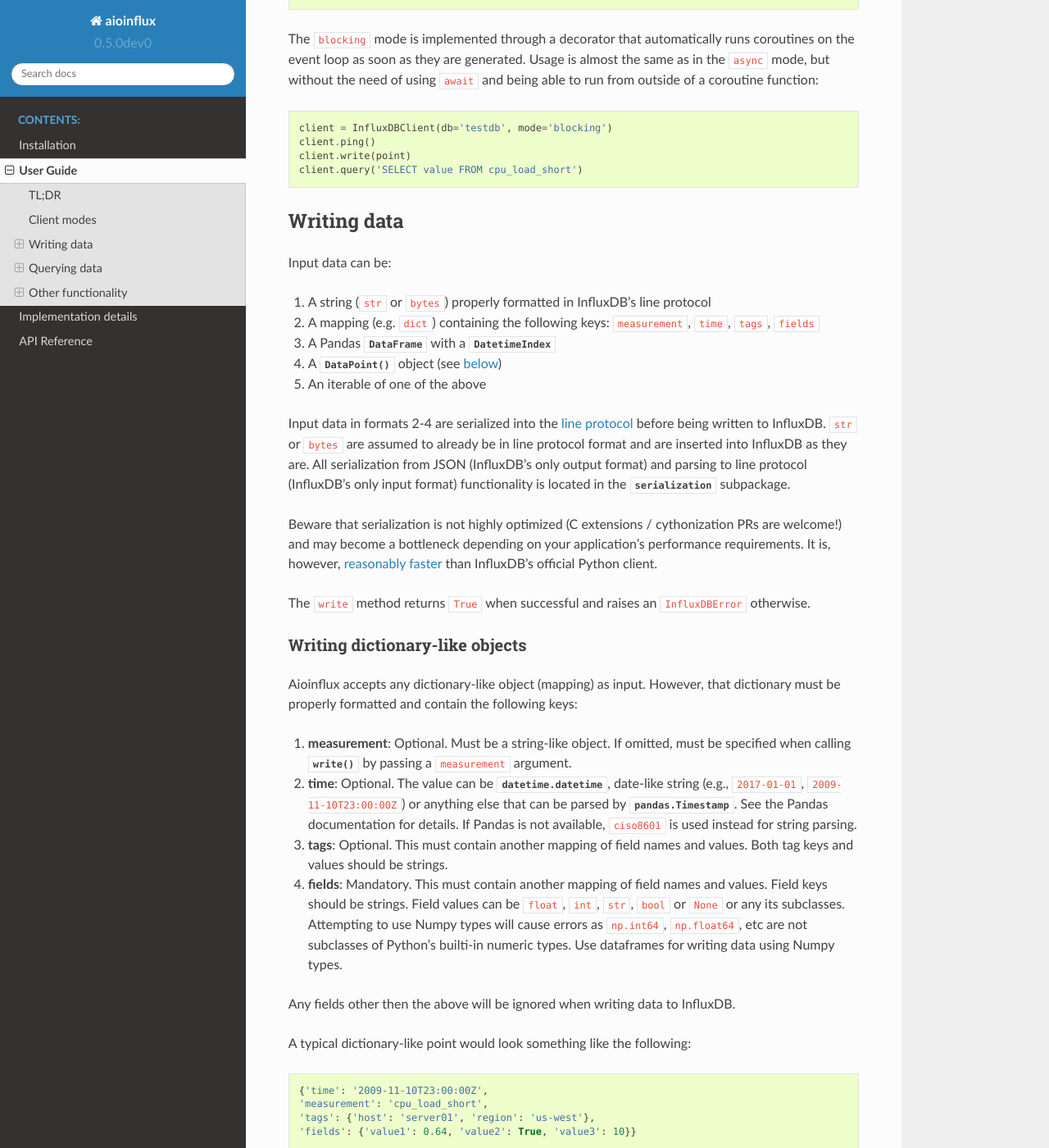
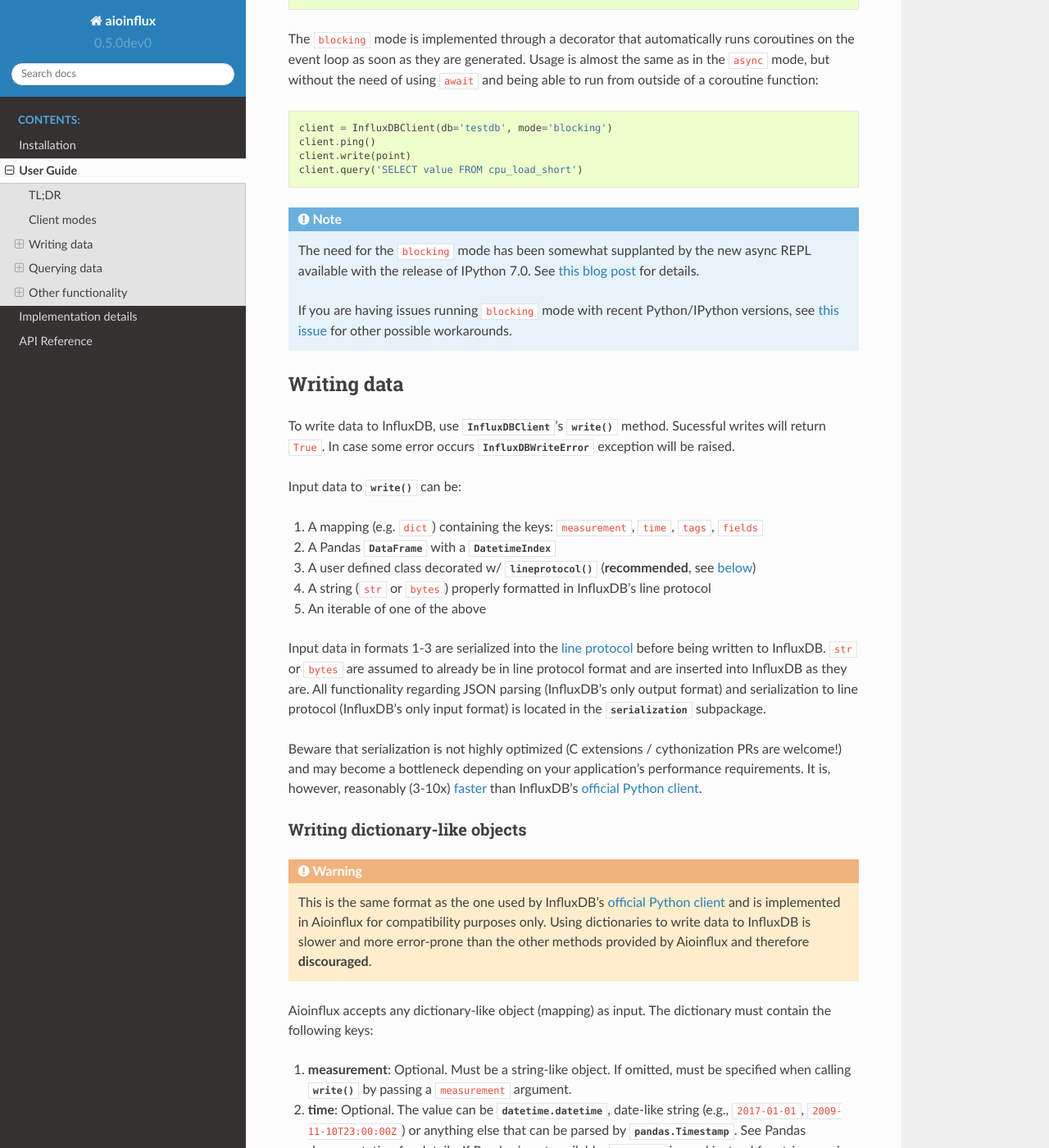
Before and after one commit to gusutabopb/aioinflux, a Sphinx documentation site: the page built from docs/usage.rst, in a window 1280 px wide and 1400 px high, scrolled down 876 px. Shown: the whole window at 82% size. Built offline with Sphinx 7.4.7 and the Read the Docs theme 2.0.0, drawn with Linux system fonts in a browser that asks for light colours; some of the changed text lies outside the part shown.

Commit message:
Update docs

```diff
--- a/docs/api.rst
+++ b/docs/api.rst
@@ -26,7 +26,4 @@
 .. autofunction:: aioinflux.serialization.common.escape
 .. autofunction:: aioinflux.serialization.dataframe.serialize
 .. autofunction:: aioinflux.serialization.dataframe.parse
-.. autoclass:: aioinflux.serialization.datapoint.DataPoint
-   :members:
-.. autoclass:: aioinflux.serialization.datapoint.InfluxType
-.. autofunction:: aioinflux.serialization.datapoint.datapoint
+.. autofunction:: aioinflux.serialization.usertype.lineprotocol
--- a/docs/usage.rst
+++ b/docs/usage.rst
@@ -55,39 +55,56 @@
     client.write(point)
     client.query('SELECT value FROM cpu_load_short')
 
+.. note::
+
+    The need for the ``blocking`` mode has been somewhat supplanted
+    by the new async REPL available with the release of IPython 7.0.
+    See `this blog post <https://blog.jupyter.org/ipython-7-0-async-repl-a35ce050f7f7>`__ for details.
+
+    If you are having issues running ``blocking`` mode with recent Python/IPython versions,
+    see `this issue <https://github.com/gusutabopb/aioinflux/issues/17>`__ for other possible workarounds.
 
 Writing data
 ------------
 
-Input data can be:
+To write data to InfluxDB, use :class:`~aioinflux.client.InfluxDBClient`'s
+:meth:`~aioinflux.client.InfluxDBClient.write` method.
+Sucessful writes will return ``True``. In case some error occurs :class:`~aioinflux.client.InfluxDBWriteError`
+exception will be raised.
 
-1. A string (``str`` or ``bytes``) properly formatted in InfluxDB's line protocol
-2. A mapping (e.g. ``dict``) containing the following keys: ``measurement``, ``time``, ``tags``, ``fields``
-3. A Pandas :class:`~pandas.DataFrame` with a :class:`~pandas.DatetimeIndex`
-4. A :func:`~aioinflux.serialization.datapoint.DataPoint` object (see `below <#writing-datapoint-objects>`__)
+Input data to :meth:`~aioinflux.client.InfluxDBClient.write` can be:
+
+1. A mapping (e.g. ``dict``) containing the keys: ``measurement``, ``time``, ``tags``, ``fields``
+2. A Pandas :class:`~pandas.DataFrame` with a :class:`~pandas.DatetimeIndex`
+3. A user defined class decorated w/ :func:`~aioinflux.serialization.usertype.lineprotocol` (**recommended**, see `below <#writing-user-defined-class-objects>`__)
+4. A string (``str`` or ``bytes``) properly formatted in InfluxDB's line protocol
 5. An iterable of one of the above
 
-Input data in formats 2-4 are serialized into the `line protocol`_ before being written to InfluxDB.
+Input data in formats 1-3 are serialized into the `line protocol`_ before being written to InfluxDB.
 ``str`` or ``bytes`` are assumed to already be in line protocol format and are inserted into InfluxDB as they are.
-All serialization from JSON (InfluxDB's only output format) and parsing to line protocol
-(InfluxDB's only input format) functionality is located in the :mod:`~aioinflux.serialization` subpackage.
+All functionality regarding JSON parsing (InfluxDB's only output format) and serialization to line protocol
+(InfluxDB's only input format) is located in the :mod:`~aioinflux.serialization` subpackage.
 
 Beware that serialization is not highly optimized (C extensions / cythonization PRs are welcome!) and may become
 a bottleneck depending on your application's performance requirements.
-It is, however, `reasonably faster`_ than InfluxDB's official Python client.
+It is, however, reasonably (3-10x) `faster`_ than InfluxDB's `official Python client`_.
 
-The ``write`` method returns ``True`` when successful and raises an
-``InfluxDBError`` otherwise.
-
+.. _`official Python client`: https://github.com/influxdata/influxdb-python
 .. _`line protocol`: https://docs.influxdata.com/influxdb/latest/write_protocols/line_protocol_reference/
-.. _`reasonably faster`: https://gist.github.com/gusutabopb/42550f0f07628ba61b0ed6322f02855b
+.. _`faster`: https://gist.github.com/gusutabopb/42550f0f07628ba61b0ed6322f02855b
 
 Writing dictionary-like objects
 ^^^^^^^^^^^^^^^^^^^^^^^^^^^^^^^
 
+.. warning::
+
+    This is the same format as the one used by InfluxDB's `official Python client`_ and is implemented
+    in Aioinflux for compatibility purposes only.
+    Using dictionaries to write data to InfluxDB is slower and more error-prone than the other methods
+    provided by Aioinflux and therefore **discouraged**.
+
 Aioinflux accepts any dictionary-like object (mapping) as input.
-However, that dictionary must be properly formatted and contain the
-following keys:
+The dictionary must contain the following keys:
 
 1) **measurement**: Optional. Must be a string-like object. If
    omitted, must be specified when calling :meth:`~aioinflux.client.InfluxDBClient.write`
@@ -103,13 +120,13 @@
    names and values. Field keys should be strings. Field values can be
    ``float``, ``int``, ``str``, ``bool`` or ``None`` or any its subclasses.
    Attempting to use Numpy types will cause errors as ``np.int64``, ``np.float64``, etc are not
-   subclasses of Python's builti-in numeric types.
+   subclasses of Python's built-in numeric types.
    Use dataframes for writing data using Numpy types.
 
 .. |ciso8601| replace:: ``ciso8601``
 .. _ciso8601: https://github.com/closeio/ciso8601/
 
-Any fields other then the above will be ignored when writing data to
+Any keys other then the above will be ignored when writing data to
 InfluxDB.
 
 A typical dictionary-like point would look something like the following:
@@ -186,55 +203,103 @@
 .. _`Python identifier`: https://docs.python.org/3/reference/lexical_analysis.html#identifiers
 
 
-Writing DataPoint objects
-^^^^^^^^^^^^^^^^^^^^^^^^^
+Writing user-defined class objects
+^^^^^^^^^^^^^^^^^^^^^^^^^^^^^^^^^^
 
-.. versionadded:: 0.4.0
+.. versionchanged:: 0.5.0
 
-:class:`~aioinflux.serialization.datapoint.DataPoint` are namedtuple-like objects that
-provide fast line protocol serialization by defining a schema.
+Aioinflux can add write any arbitrary user-defined class to InfluxDB through the use of the
+:func:`~aioinflux.serialization.usertype.lineprotocol` decorator. This decorator monkey-patches an
+existing class and adds a ``to_lineprotocol`` method, which is used internally by InfluxDB to serialize
+the class data into a InfluxDB-compatible format. In order to generate ``to_lineprotocol``, a typed schema
+must be defined using `type hints`_ in the form of type annotations or a schema dictionary.
 
-A :class:`~aioinflux.serialization.datapoint.DataPoint` class can be defined using the
-:class:`~aioinflux.serialization.datapoint.datapoint` class factory function with some special types annotations:
+This is the fastest and least error-prone method of writing data into InfluxDB provided by Aioinflux.
+
+.. _`type hints`: https://docs.python.org/3/library/typing.html
+
+We recommend using :func:`~aioinflux.serialization.usertype.lineprotocol` with :py:class:`~typing.NamedTuple`:
+
 
 .. code:: python
 
-   from aioinflux.serialization import datapoint, InfluxType
+   from aioinflux import *
+   from typing import NamedTuple
 
-   @datapoint
-   class Trade:
-       timestamp: InfluxType.TIMEINT
-       instrument: InfluxType.TAGENUM
-       source: InfluxType.TAG
-       side: InfluxType.TAG
-       price: InfluxType.FLOAT
-       size: InfluxType.INT
-       trade_id: InfluxType.STR
+   @lineprotocol
+   class Trade(NamedTuple):
+       timestamp: TIMEINT
+       instrument: TAGENUM
+       source: TAG
+       side: TAG
+       price: FLOAT
+       size: INT
+       trade_id: STR
 
-Alternatively, it can also be defined functionally:
+
+Alternatively, the functional form of :py:func:`~collections.namedtuple` can also be used:
 
 .. code:: python
 
-    Trade = datapoint(dict(
-       timestamp=InfluxType.TIMEINT,
-       instrument=InfluxType.TAG,
-       source=InfluxType.TAG,
-       side=InfluxType.TAG,
-       price=InfluxType.FLOAT,
-       size=InfluxType.INT,
-       trade_id=InfluxType.STR,
-    ), name='Trade')
+    from collections import namedtuple
+
+    schema = dict(
+       timestamp=TIMEINT,
+       instrument=TAG,
+       source=TAG,
+       side=TAG,
+       price=FLOAT,
+       size=INT,
+       trade_id=STR,
+    )
+
+    # Create class
+    Trade = namedtuple('Trade', schema.keys())
+
+    # Monkey-patch existing class and add ``to_lineprotocol``
+    Trade = lineprotocol(Trade, schema=schema)
 
 
-The class can then be be instantiated by positional or keyword arguments:
+Dataclasses (or any other user-defined class) can be used as well:
 
 .. code:: python
 
-   # Positional
-   trade = Trade(1540184368785116000, 'APPL', 'NASDAQ', 'BUY',
-                 219.23, 100, '34a1e085-3122-429c-9662-7ce82039d287')
+   from dataclasses import dataclass
 
-   # Keyword
+   @lineprotocol
+   @dataclass
+   class Trade:
+       timestamp: TIMEINT
+       instrument: TAGENUM
+       source: TAG
+       side: TAG
+       price: FLOAT
+       size: INT
+       trade_id: STR
+
+If you want to preserve type annotations for another use,
+you can pass your serialization schema as a dictionary as well:
+
+.. code:: python
+
+   @lineprotocol(schema=dict(timestamp=TIMEINT, value=FLOAT))
+   @dataclass
+   class MyTypedClass:
+       timestamp: int
+       value: float
+
+    print(MyTypedClass.__annotations__)
+    # {'timestamp': <class 'int'>, 'value': <class 'float'>}
+
+    MyTypedClass(1547710904202826000, 2.1).to_lineprotocol()
+    # b'MyTypedClass value=2.1 1547710904202826000'
+
+
+The modified class will have a dynamically generated ``to_lineprotocol`` method which
+generates a line protocol representation of the data contained by the object:
+
+.. code:: python
+
    trade = Trade(
       timestamp=1540184368785116000,
       instrument='AAPL',
@@ -245,52 +310,26 @@
       trade_id='34a1e085-3122-429c-9662-7ce82039d287'
    )
 
-Attributes can be accessed by dot notation (``__getattr__``) or dictionary-like notation (``__getitem__``).
-Iteration is also supported:
-
-.. code:: python
-
-   trade.price  # 219.23
-   trade['price']  # 219.23
-   list(trade)  # ['timestamp', 'source', 'instrument', 'size', 'price', 'trade_id', 'side']
-   list(trade.items()  # [('timestamp', 1540184368785116000), ('source', 'APPL'), ('instrument', 'NASDAQ'), ('size', 'BUY'), ('price', 219.23), ('trade_id', 100), ('side', '34a1e085-3122-429c-9662-7ce82039d287')]
-
-
-Every DataPoint object has a :meth:`~aioinflux.serialization.datapoint.DataPoint.to_lineprotocol` method which
-generates a line protocol representation of the datapoint:
-
-.. code:: python
-
    trade.to_lineprotocol()
    # b'Trade,source=APPL,instrument=NASDAQ size=BUYi,price=219.23,trade_id="100",side="34a1e085-3122-429c-9662-7ce82039d287" 1540184368785116000'
 
-:meth:`~aioinflux.client.InfluxDBClient.write` can write DataPoint objects (or iterables of DataPoint objects) to InfluxDB
-(by using :meth:`~aioinflux.serialization.datapoint.DataPoint.to_lineprotocol` internally):
+Calling ``to_lineprotocol`` by the end-user is not necessary but may be useful for debugging.
+
+:meth:`~aioinflux.client.InfluxDBClient.write` will automatically used ``to_lineprotocol``
+if an object has it.
 
 .. code:: python
 
    client = InfluxDBClient()
-   await client.write(trade)
-
-Every class generated by :class:`~aioinflux.serialization.datapoint.datapoint` has
-:class:`~aioinflux.serialization.datapoint.DataPoint` as its base class:
-
-.. code:: python
-
-   isintance(trade, DataPoint)  # True
+   await client.write(trade)  # True
 
 
+User-defined class schema/type annotations
+""""""""""""""""""""""""""""""""""""""""""
 
-DataPoint Types
-"""""""""""""""
-
-.. note::
-
-   In this section, the word "types" refers to members of
-   the :class:`~aioinflux.serialization.datapoint.InfluxType` enum
-
-DataPoint types are defined using the :class:`~aioinflux.serialization.datapoint.InfluxType` enum.
-All type annotations MUST be a :class:`~aioinflux.serialization.datapoint.InfluxType` member.
+In Aioinflux, InfluxDB types (and derived types) are represented by :py:class:`~typing.TypeVar`
+defined in :mod:`aioinflux.serialization.usertype`.
+All schema values (type annotations) MUST be one of those types.
 The types available are based on the native types of InfluxDB
 (see the `InfluxDB docs <https://docs.influxdata.com/influxdb/v1.6/write_protocols/line_protocol_reference/#data-types>`__ for
 details), with some extra types to help the serialization to line protocol and/or allow more flexible usage
@@ -302,7 +341,7 @@
    :widths: 10 30
    :align: center
 
-   * - Datapoint type
+   * - Type
      - Description
    * - ``MEASUREMENT``
      - Optional. If missing, the measurement becomes the class name
@@ -316,9 +355,6 @@
      - Treats field as an InfluxDB tag
    * - ``TAGENUM``
      - Same as ``TAG`` but allows the use of :py:class:`~enum.Enum`
-   * - ``PLACEHOLDER``
-     - | Boolean field which is always true and NOT present in the class constructor.
-       | Workaround for creating field-less points (which is not supported natively by InfluxDB)
    * - ``BOOL``
      - Boolean field
    * - ``INT``
@@ -333,33 +369,23 @@
 ``TAG*`` types are optional. One and only one ``TIME*`` type must present. At least ONE field type be present.
 
 
-DataPoint options
-"""""""""""""""""
+``@lineprotocol`` options
+"""""""""""""""""""""""""
 
-The :func:`~aioinflux.serialization.datapoint.datapoint` function/decorator provides some options to
-customize object instantiation/serialization.
+The :func:`~aioinflux.serialization.lineprotocol` function/decorator provides some options to
+customize how object serialization is performed.
 See the `API reference <api.html#aioinflux.serialization.datapoint.datapoint>`__ for details.
-
-
-Advantages compared to dictionary-like objects
-""""""""""""""""""""""""""""""""""""""""""""""
-
-- Faster (see below)
-- Explicit field names: better IDE support
-- Explicit types: avoids types errors when writing to InfluxDB (e.g.: ``float`` field getting parsed as a ``float``)
-- Optional ``None`` support
-- No need to use nested data structures
-
 
 Performance
 """""""""""
 
-Serialization using :class:`~aioinflux.serialization.datapoint.DataPoint` is about 3x faster
-than dictionary-like objects.
-See this `notebook <https://github.com/gusutabopb/aioinflux/tree/master/notebooks/datapoint_benchmark.ipynb>`__  and
-the `API reference <api.html#aioinflux.serialization.datapoint.datapoint>`__ for details.
-Regarding object instantiation performance, dictionaries are slightly faster,
-but the time difference is negligible and 1-2 orders of magnitude smaller than time required for serialization.
+Serialization using :class:`~aioinflux.serialization.lineprotocol` is about 3x faster
+than dictionary-like objects (or about 10x faster than the `official Python client`_).
+See this `notebook <https://github.com/gusutabopb/aioinflux/tree/master/notebooks/datapoint_benchmark.ipynb>`__
+for a simple benchmark.
+
+Beware that setting ``rm_none=True`` can have substantial performance impact especially when
+the number of fields/tags is very large (20+).
 
 
 Querying data
```
Also changed, not shown: other parts of docs/usage.rst (+1 -1 lines), 2 other files.
